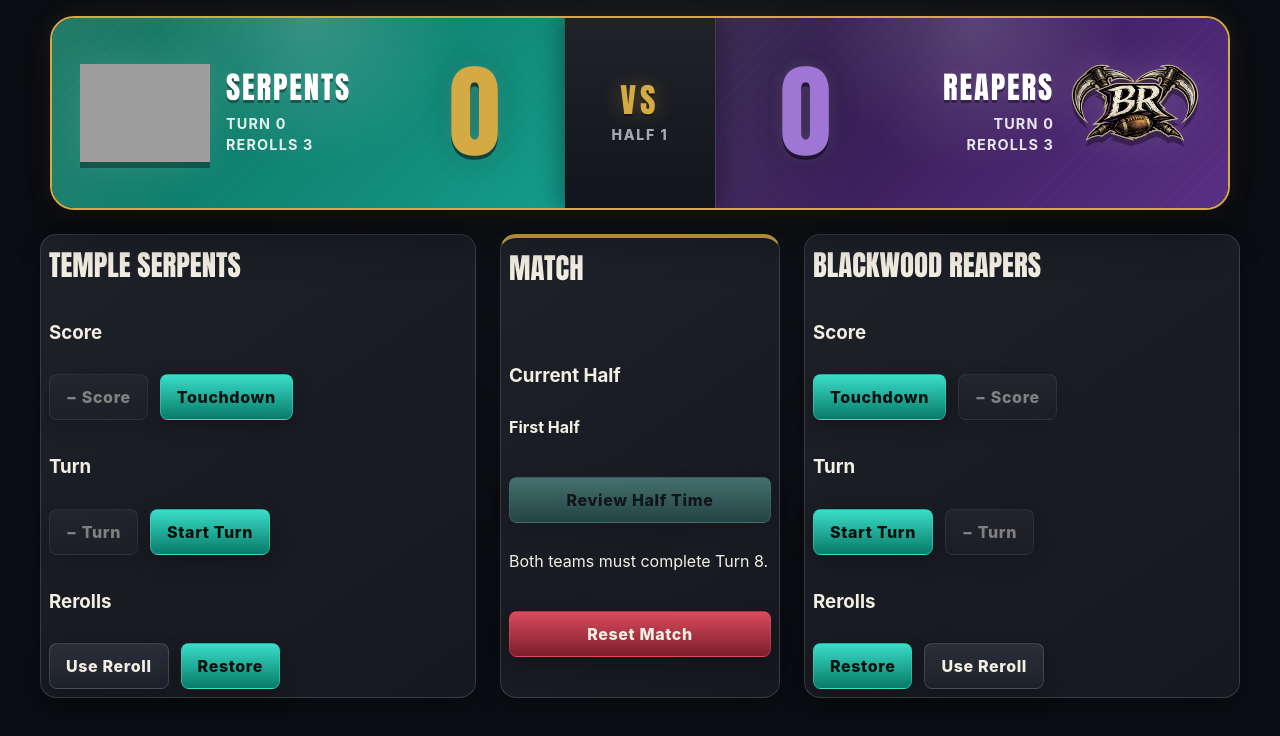
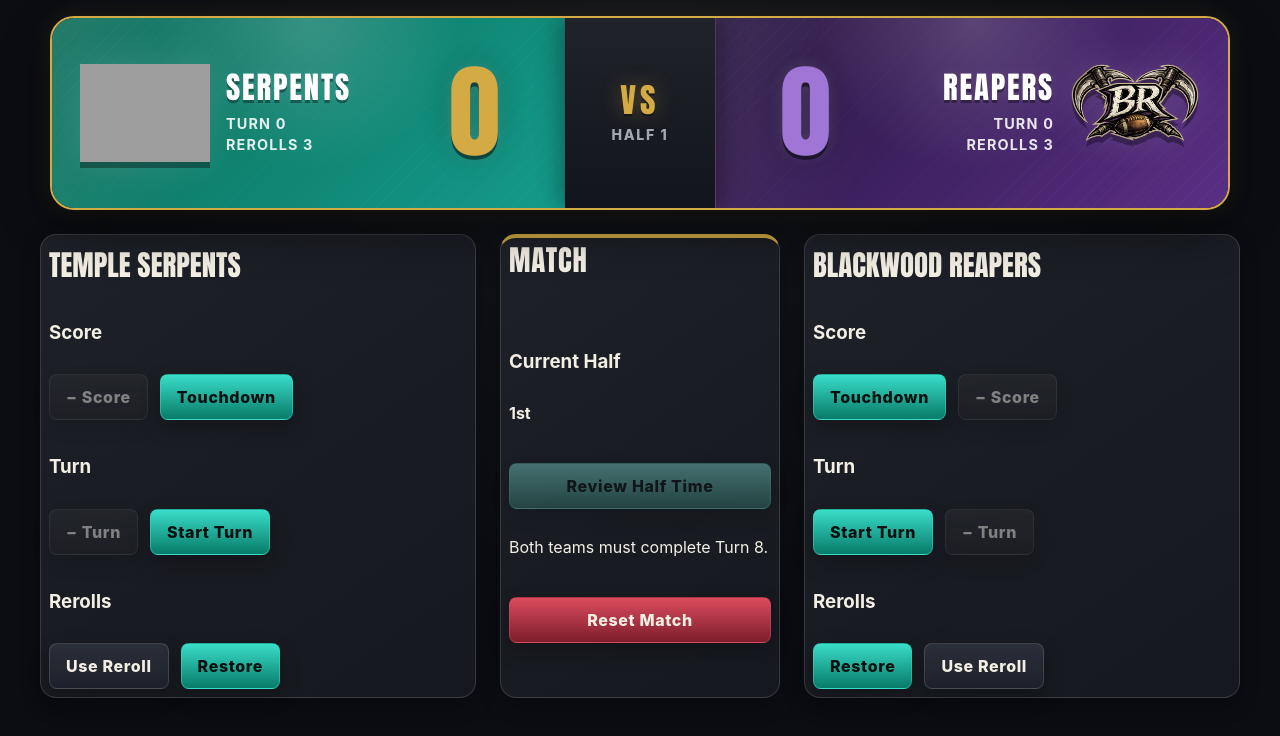
Before and after one commit to moloch291/blood-bowl-scoreboard-ui, a React (Vite) app: page / in a window 1280 px wide. Both pictures are taken after a click on the button "START MATCH". Shown: the top 736 px of the page. Built offline with nearby package versions, Linux system fonts and the light colour scheme; grey boxes are pictures that could not be loaded.

Commit message:
fix control panel proportions

```diff
--- a/src/components/ControlPanel/ControlPanel.tsx
+++ b/src/components/ControlPanel/ControlPanel.tsx
@@ -196,8 +196,8 @@ export function ControlPanel({
 
                     <strong>
                         {state.half === 1
-                            ? "First Half"
-                            : "Second Half"}
+                            ? "1st"
+                            : "2nd"}
                     </strong>
                 </div>
 
--- a/src/styles/control-panel.css
+++ b/src/styles/control-panel.css
@@ -35,8 +35,19 @@
     display: flex;
     flex-direction: column;
     gap: var(--space-5);
+    justify-content: flex-start;
 
     border-top: 4px solid var(--color-gold);
+}
+
+.control-panel__match h2 {
+    margin: 0 0 var(--space-2);
+
+    font-family: var(--font-display);
+    font-size: clamp(1.65rem, 2vw, 2rem);
+    line-height: 1;
+    letter-spacing: 0.03em;
+    text-transform: uppercase;
 }
 
 .control-panel h2 {
```
